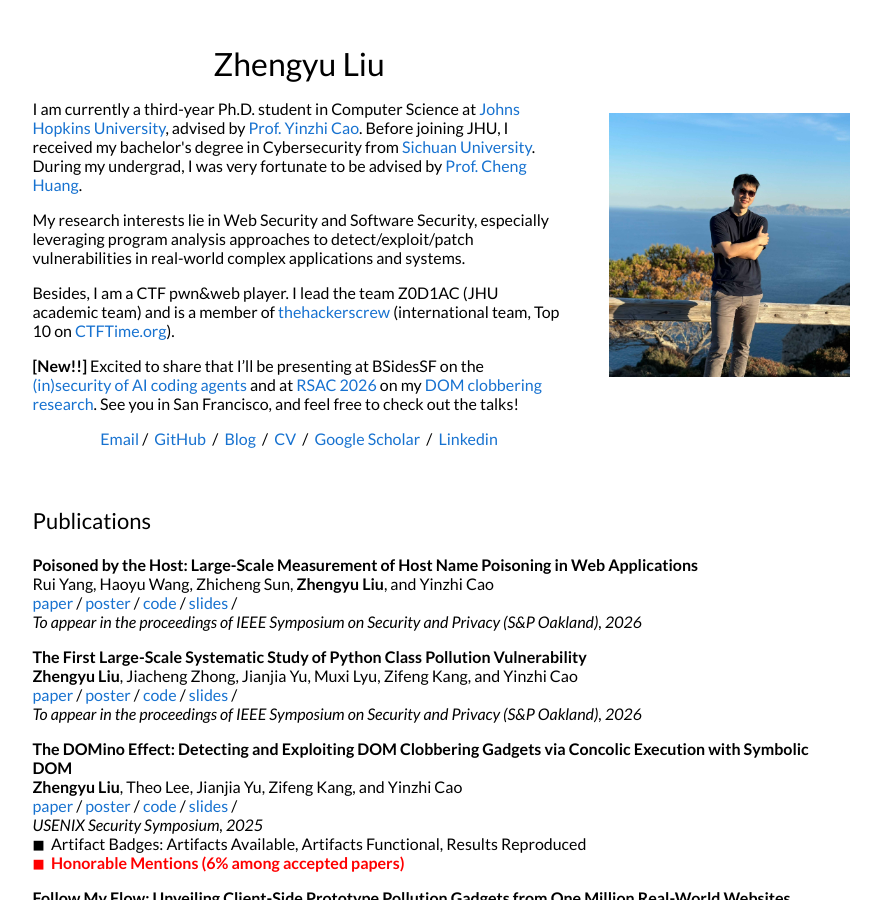
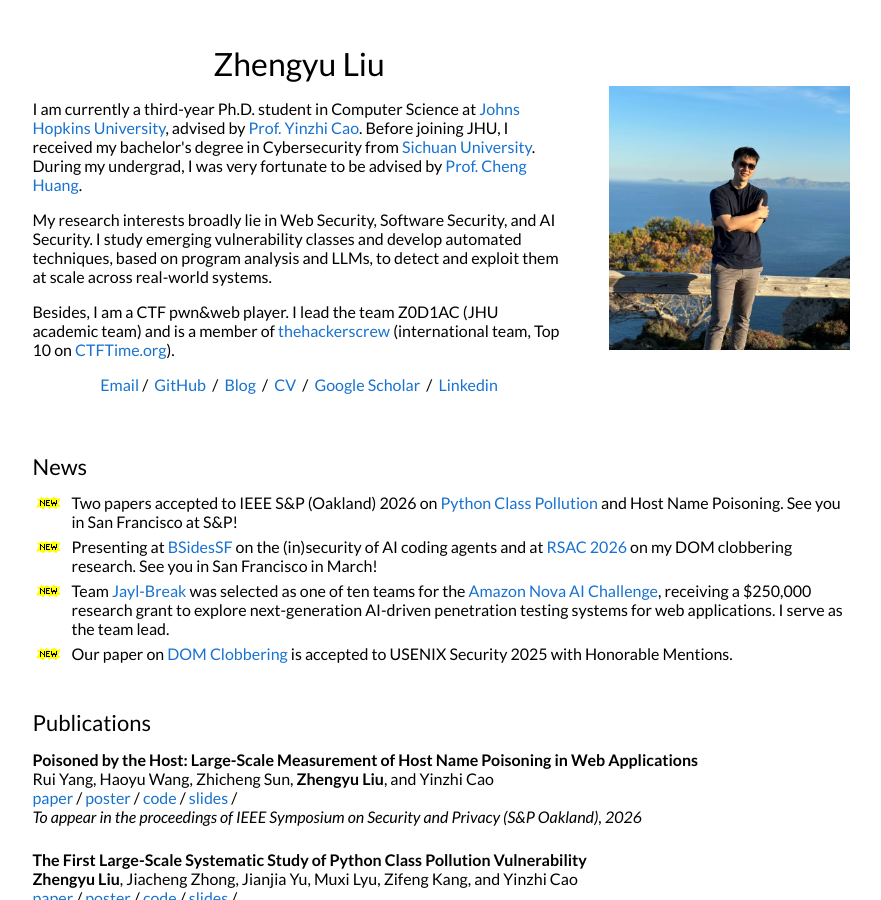
Before and after one commit to jackfromeast/jackfromeast.github.io, a Jekyll site: the page built from _posts/2026-04-12-Hola.md, in a window 1280 px wide and 900 px high. Shown: the whole window, without its empty margins (199-1080 px from the left). Built offline with Jekyll 4.4.1, drawn with Linux system fonts in a browser that asks for light colours.

Commit message:
feat(default): add the news section.

```diff
--- a/_layouts/default.html
+++ b/_layouts/default.html
@@ -31,10 +31,12 @@
 </head>
 
 <body>
+
+
   <table style="width:100%;max-width:860px;border:0px;border-spacing:0px;border-collapse:separate;margin-right:auto;margin-left:auto;">
     <tr style="padding:0px">
       <td style="padding:0px">
-        <table style="width:100%;border:0px;border-spacing:0px;border-collapse:separate;margin-right:auto;margin-left:auto;">
+        <table id="about" style="width:100%;border:0px;border-spacing:0px;border-collapse:separate;margin-right:auto;margin-left:auto;">
           <tr style="padding:0px">
             <td style="padding:2.5%;width:67%;vertical-align:middle">
               <h1>
@@ -44,13 +46,10 @@
                 I am currently a third-year Ph.D. student in Computer Science at <a href="https://www.jhu.edu/">Johns Hopkins University</a>, advised by <a href="https://yinzhicao.org">Prof. Yinzhi Cao</a>. Before joining JHU, I received my bachelor's degree in Cybersecurity from <a href="https://scu.edu.cn/">Sichuan University</a>. During my undergrad, I was very fortunate to be advised by <a href="https://www.chenghuang.org/">Prof. Cheng Huang</a>.
               </p>
               <p>
-                My research interests lie in Web Security and Software Security, especially leveraging program analysis approaches to detect/exploit/patch vulnerabilities in real-world complex applications and systems.
+                My research interests broadly lie in Web Security, Software Security, and AI Security. I study emerging vulnerability classes and develop automated techniques, based on program analysis and LLMs, to detect and exploit them at scale across real-world systems.
               </p>
               <p>
                 Besides, I am a CTF pwn&web player. I lead the team Z0D1AC (JHU academic team) and is a member of <a href="https://www.thehackerscrew.team/members">thehackerscrew</a> (international team, Top 10 on <a href="https://ctftime.org/">CTFTime.org</a>).
-              </p>
-              <p>
-              <strong>[New!!]</strong> Excited to share that I’ll be presenting at BSidesSF on the <a href="https://bsidessf2026.sched.com/event/2E1f5/not-my-vibe-when-ai-coding-agents-go-off-the-rails" target="_blank" rel="noopener noreferrer">(in)security of AI coding agents</a> and at <a href="https://path.rsaconference.com/flow/rsac/us26/FullAgenda/page/catalog/session/1770658242033001WpEi" target="_blank" rel="noopener noreferrer">RSAC 2026</a> on my <a href="https://path.rsaconference.com/flow/rsac/us26/FullAgenda/page/catalog/session/1770658242033001WpEi" target="_blank" rel="noopener noreferrer">DOM clobbering research</a>. See you in San Francisco, and feel free to check out the talks!
               </p>
                 <!-- <p>
                 I played with team <a href="https://www.mccormick.northwestern.edu/computer-science/news-events/news/articles/2024/safeguarding-critical-software-infrastructure-through-novel-ai-systems.html">42-b3yond-6ug</a> in the <a href="https://aicyberchallenge.com/">AIxCC</a> competition, where we were awarded $2 million and advanced to the final competition (Top 7) in August 2025.
@@ -73,7 +72,37 @@
         <table style="width:100%;border:0px;border-spacing:0px;border-collapse:separate;margin-right:auto;margin-left:auto;">
           <tr>
             <td style="padding:2.5%;width:100%;vertical-align:middle">
-              <h2>Publications</h2>
+              <div id="news" style="margin-bottom: 10px;">
+                <h2>News</h2>
+              </div>
+              <table style="border:none;border-collapse:collapse;width:100%;">
+                <tr>
+                  <td style="border:none;padding:3px 8px 3px 0;vertical-align:top;white-space:nowrap;"><img src="images/new.gif" alt="new"></td>
+                  <td style="border:none;padding:3px 0;vertical-align:top;">Two papers accepted to IEEE S&P (Oakland) 2026 on <a href="/assets/Pyrl.pdf">Python Class Pollution</a> and Host Name Poisoning. See you in San Francisco at S&P!</td>
+                </tr>
+                <tr>
+                  <td style="border:none;padding:3px 8px 3px 0;vertical-align:top;white-space:nowrap;"><img src="images/new.gif" alt="new"></td>
+                  <td style="border:none;padding:3px 0;vertical-align:top;">Presenting at <a href="https://bsidessf2026.sched.com/event/2E1f5/not-my-vibe-when-ai-coding-agents-go-off-the-rails" target="_blank" rel="noopener noreferrer">BSidesSF</a> on the (in)security of AI coding agents and at <a href="https://path.rsaconference.com/flow/rsac/us26/FullAgenda/page/catalog/session/1770658242033001WpEi" target="_blank" rel="noopener noreferrer">RSAC 2026</a> on my DOM clobbering research. See you in San Francisco in March!</td>
+                </tr>
+                <tr>
+                  <td style="border:none;padding:3px 8px 3px 0;vertical-align:top;white-space:nowrap;"><img src="images/new.gif" alt="new"></td>
+                  <td style="border:none;padding:3px 0;vertical-align:top;">Team <a href="https://www.amazon.science/nova-ai-challenge/teams/jayl-break" target="_blank" rel="noopener noreferrer">Jayl-Break</a> was selected as one of ten teams for the <a href="https://www.amazon.science/nova-ai-challenge" target="_blank" rel="noopener noreferrer">Amazon Nova AI Challenge</a>, receiving a $250,000 research grant to explore next-generation AI-driven penetration testing systems for web applications. I serve as the team lead.</td>
+                </tr>
+                <tr>
+                  <td style="border:none;padding:3px 8px 3px 0;vertical-align:top;white-space:nowrap;"><img src="images/new.gif" alt="new"></td>
+                  <td style="border:none;padding:3px 0;vertical-align:top;">Our paper on <a href="/assets/DOMinoEffect.pdf">DOM Clobbering</a> is accepted to USENIX Security 2025 with Honorable Mentions.</td>
+                </tr>
+              </table>
+            </td>
+          </tr>
+        </table>
+
+        <table style="width:100%;border:0px;border-spacing:0px;border-collapse:separate;margin-right:auto;margin-left:auto;">
+          <tr>
+            <td style="padding:2.5% 2.5% 0 2.5%;width:100%;vertical-align:middle">
+              <div id="publications" style="margin-bottom: 10px;">
+                <h2>Publications</h2>
+              </div>
             </td>
           </tr>
         </table>
@@ -83,7 +112,7 @@
           {% for cat in post.categories %}
           {% if cat == 'research' %}
           <tr>
-            <td style="padding:0% 2.5%;width:75%;vertical-align:middle">
+            <td style="padding:0.5% 2.5%;width:75%;vertical-align:middle">
               <h3>{{post.title}}</h3>
               <br>
               {{post.authors}}
@@ -126,8 +155,10 @@
 
         <table style="width:100%;border:0px;border-spacing:0px;border-collapse:separate;margin-right:auto;margin-left:auto;">
           <tr>
-            <td style="padding:2.5%;width:100%;vertical-align:middle">
-              <h2>Talks</h2>
+            <td style="padding:2.5% 2.5% 0 2.5%;width:100%;vertical-align:middle">
+              <div id="talks" style="margin-bottom: 10px;">
+                <h2>Talks</h2>
+              </div>
             </td>
           </tr>
         </table>
@@ -199,7 +230,7 @@
         <table style="width:100%;border:0px;border-spacing:0px;border-collapse:separate;margin-right:auto;margin-left:auto;">
           <tr>
             <td style="padding:2.5%;width:100%;vertical-align:middle;">
-              <div style="margin-bottom: 10px;">
+              <div id="ctf" style="margin-bottom: 10px; margin-top: 15px;">
                 <h2>Capture The Flags</h2>
               </div>
               <table style="width:100%;table-layout:auto;">
@@ -226,7 +257,7 @@
         <table style="width:100%;border:0px;border-spacing:0px;border-collapse:separate;margin-right:auto;margin-left:auto;">
           <tr>
             <td style="padding:2.5%;width:100%;vertical-align:middle">
-              <div style="margin-bottom: 10px;">
+              <div id="awards" style="margin-bottom: 10px;">
                 <h2>Selected Honors & Awards</h2>
               </div>
               <table style="width:100%;table-layout:auto;">
@@ -281,7 +312,7 @@
         <table style="width:100%;border:0px;border-spacing:0px;border-collapse:separate;margin-right:auto;margin-left:auto;">
           <tr>
             <td style="padding:2.5%;width:100%;vertical-align:middle">
-              <div style="margin-bottom: 10px;">
+              <div id="services" style="margin-bottom: 10px;">
                 <h2>Professional Services</h2>
               </div>
               <div>
@@ -318,7 +349,7 @@
         <table style="width:100%;border:0px;border-spacing:0px;border-collapse:separate;margin-right:auto;margin-left:auto;">
           <tr>
             <td style="padding:2.5%;width:100%;vertical-align:middle">
-              <div style="margin-bottom: 10px;">
+              <div id="experiences" style="margin-bottom: 10px;">
                 <h2>Experiences</h2>
               </div>
               <table style="width:100%;table-layout:auto;">
@@ -350,7 +381,7 @@
         <table style="width:100%;border:0px;border-spacing:0px;border-collapse:separate;margin-right:auto;margin-left:auto;">
           <tr>
             <td style="padding:2.5%;width:100%;vertical-align:middle">
-              <div style="margin-bottom: 10px;">
+              <div id="cves" style="margin-bottom: 10px;">
                 <h2>StarBugs</h2>
               </div>
               <p style="margin-right: 5%;">
```
Also changed, not shown: images/new.gif (added).
